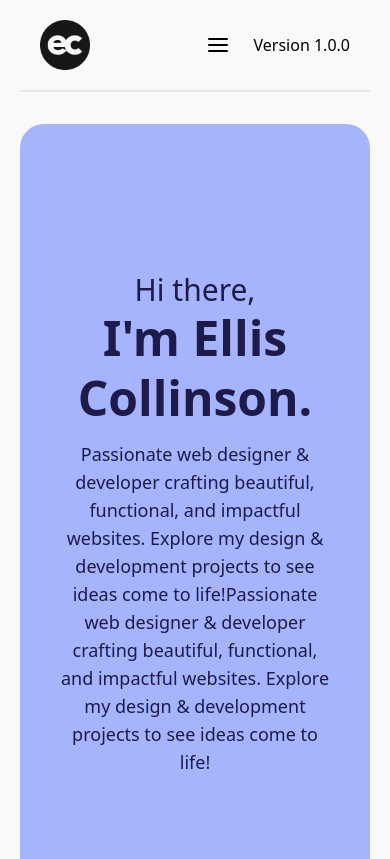
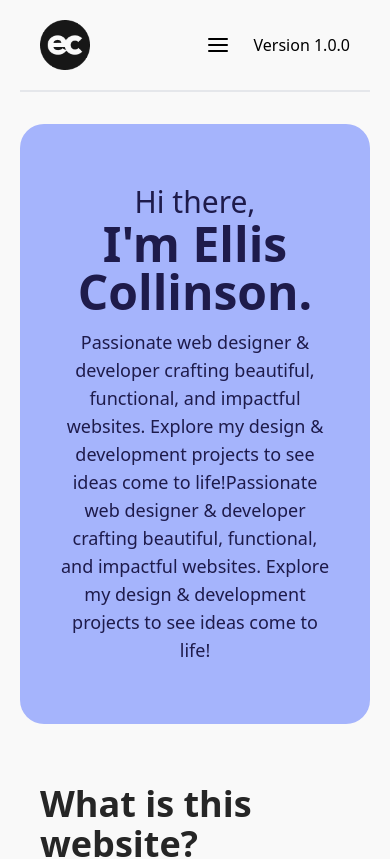
Before and after one commit to HeyEbb/portfolio, a Next.js app: page / in a window 390 px wide. Shown: the top 859 px of the page. Built offline with nearby package versions, Linux system fonts and the light colour scheme.

Commit message:
📱 Tweak responsive design on main hero.

```diff
--- a/src/app/globals.css
+++ b/src/app/globals.css
@@ -28,7 +28,7 @@ h1 {
   @apply mb-5
   text-5xl
   font-bold
-  leading-tight
+  leading-none
   /* text-neutral-900  */
   md:text-6xl
   2xl:text-7xl;
--- a/src/app/home/page.tsx
+++ b/src/app/home/page.tsx
@@ -30,13 +30,13 @@ export default function Page() {
         {/* background holder, contains a cool yellow slant */}
         <section>
           {/* header hero container */}
-          <div className="core-structure mt-8 flex min-h-[800px] w-full items-center rounded-3xl bg-indigo-300 p-10 text-indigo-950 lg:p-20">
+          <div className="core-structure mt-8 flex min-h-[600px] sm:min-h-[800px]  w-full items-center rounded-3xl bg-indigo-300 p-10 text-indigo-950 lg:p-20">
             {/* left side */}
             <div className={`text-center lg:text-left xl:w-6/12`}>
               <span className={`text-3xl font-light md:text-6xl`}>
                 Hi there,
               </span>
-              <h1 className={``}>{`I'm Ellis Collinson.`}</h1>
+              <h1>{`I'm Ellis Collinson.`}</h1>
               <span className="text-lg font-light xl:text-2xl">
                 {`Passionate web designer & developer crafting beautiful, functional, and impactful websites. Explore my design & development projects to see ideas come to life!`}
                 {`Passionate web designer & developer crafting beautiful, functional, and impactful websites. Explore my design & development projects to see ideas come to life!`}
```
